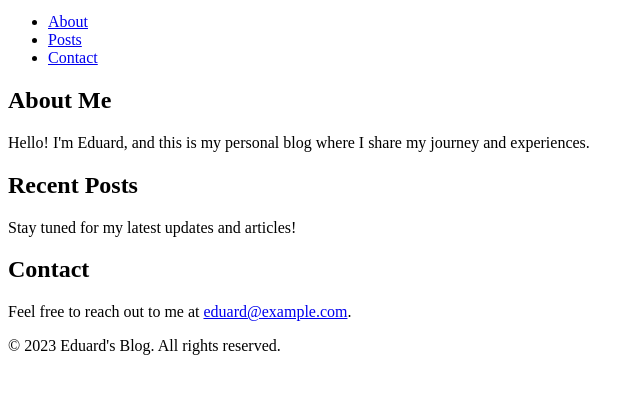
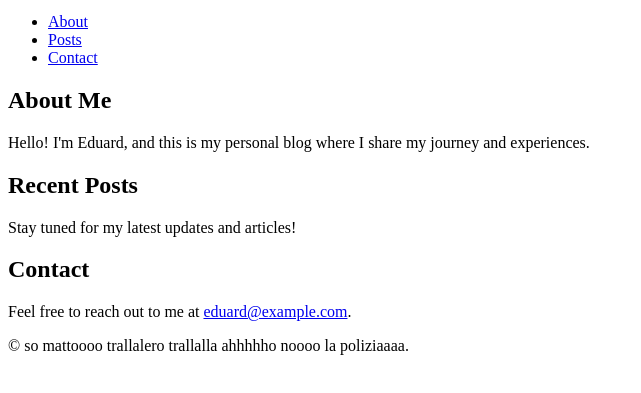
Before and after one commit to leonardopalluzzi/finta-repo, a plain HTML site: page eduard.html in a window 1280 px wide. Shown: the part 101-494 px from the top of the page, without its empty margins (0-641 px from the left). Drawn offline with Linux system fonts and the light colour scheme.

Commit message:
Refactor HTML structure and update footer copyright text

```diff
--- a/eduard.html
+++ b/eduard.html
@@ -1,10 +1,12 @@
 <!DOCTYPE html>
 <html lang="en">
+
 <head>
     <meta charset="UTF-8">
     <meta name="viewport" content="width=device-width, initial-scale=1.0">
     <title>Document</title>
 </head>
+
 <body>
     <header>
         <h1>Welcome to My Blog</h1>
@@ -29,12 +31,12 @@
         </section>
         <section id="contact">
             <h2>Contact</h2>
-                <p>Feel free to reach out to me at <a
-                        href="mailto:eduard@example.com">eduard@example.com</a>.</p>
+            <p>Feel free to reach out to me at <a href="mailto:eduard@example.com">eduard@example.com</a>.</p>
         </section>
     </main>
     <footer>
-            <p>&copy; 2023 Eduard's Blog. All rights reserved.</p>
+        <p>&copy; so mattoooo trallalero trallalla ahhhhho noooo la poliziaaaa.</p>
     </footer>
 </body>
+
 </html>
```
Lines whose indentation alone changed are shown as unchanged.
